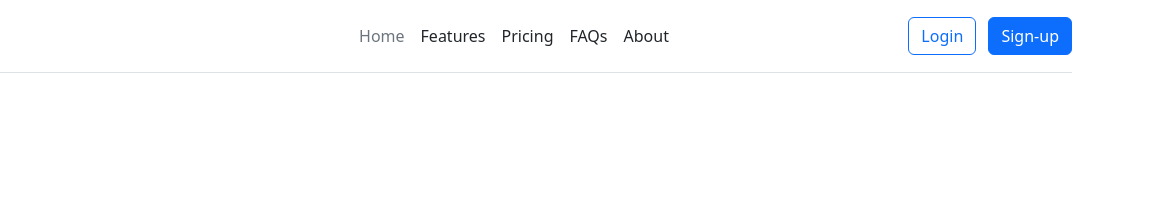
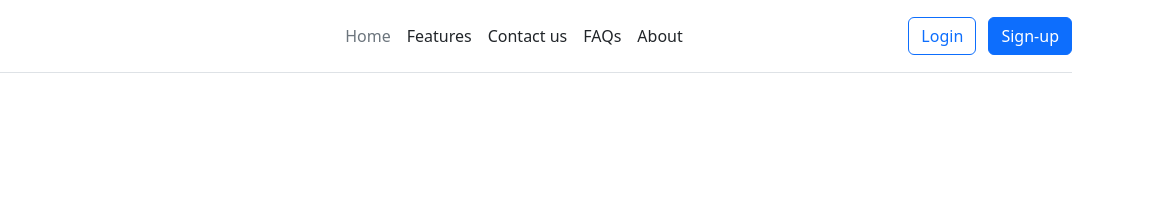
Before and after one commit to towa0/mod2, a plain HTML site: page index.html in a window 1280 px wide. Shown: the top 201 px of the page, 126-1280 px from the left. Drawn offline with nearby package versions, Linux system fonts and the light colour scheme.

Commit message:
Add files via upload
Changed "Pricing" to "Contact us"

```diff
--- a/index.html
+++ b/index.html
@@ -104,7 +104,7 @@
             <ul class="nav col-12 col-md-auto mb-2 justify-content-center mb-md-0">
               <li><a href="#" class="nav-link px-2 link-secondary">Home</a></li>
               <li><a href="#" class="nav-link px-2 link-dark">Features</a></li>
-              <li><a href="#" class="nav-link px-2 link-dark">Pricing</a></li>
+              <li><a href="#" class="nav-link px-2 link-dark">Contact us</a></li>
               <li><a href="#" class="nav-link px-2 link-dark">FAQs</a></li>
               <li><a href="#" class="nav-link px-2 link-dark">About</a></li>
             </ul>
```
